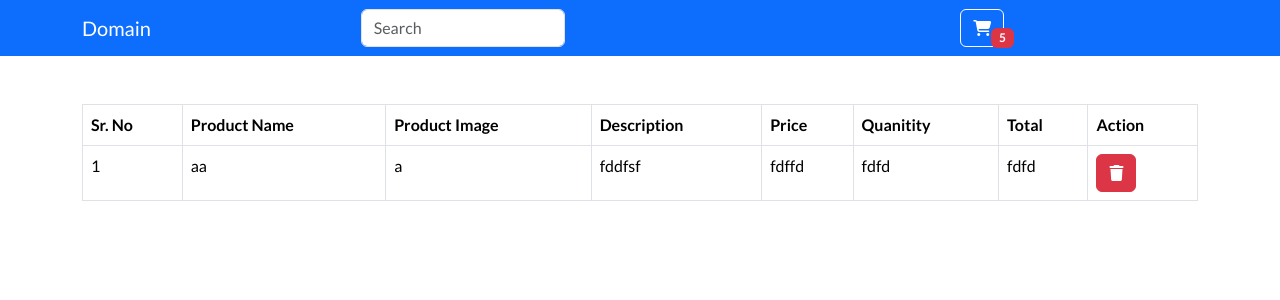
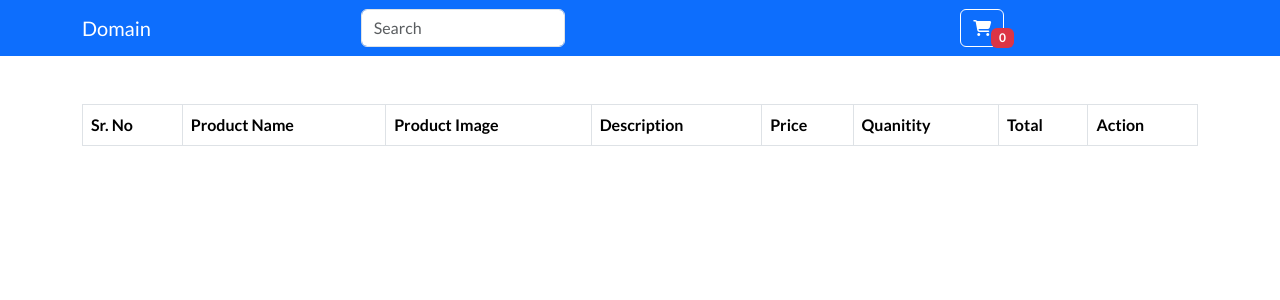
Before and after one commit to ideveshchoudhary/AddToCartFlipkart, an Angular app: page /cart in a window 1280 px wide. Shown: the top 300 px of the page. Built offline with nearby package versions, Linux system fonts and the light colour scheme; no server answers.

Commit message:
added API

```diff
--- a/src/app/cart/cart/cart.component.html
+++ b/src/app/cart/cart/cart.component.html
@@ -16,14 +16,14 @@
                         </tr>
                     </thead>
                     <tbody>
-                        <tr>
-                            <td>1</td>
-                            <td>aa</td>
-                            <td>a</td>
-                            <td>fddfsf</td>
-                            <td>fdffd</td>
-                            <td>fdfd</td>
-                            <td>fdfd</td>
+                        <tr *ngFor="let data of cartproudcts; let i = index;">
+                            <td>{{i + 1}}</td>
+                            <td>{{data.title}}</td>
+                            <td>{{data.image}}</td>
+                            <td>{{data.description}}</td>
+                            <td>{{data.price}}</td>
+                            <td>{{data.quantity}}</td>
+                            <td>{{data.total}}</td>
                             <td><button class="btn btn-danger"><i class="fa-solid fa-trash"></i></button></td>
                         </tr>
                     </tbody>
--- a/src/app/cart/cart/cart.component.ts
+++ b/src/app/cart/cart/cart.component.ts
@@ -1,5 +1,6 @@
 import { Component, OnInit } from '@angular/core';
 import { ApiServiceService } from 'src/app/services/api-service.service';
+import { CartService } from 'src/app/services/cart.service';
 
 @Component({
   selector: 'app-cart',
@@ -8,31 +9,17 @@ import { ApiServiceService } from 'src/app/services/api-service.service';
 })
 export class CartComponent implements OnInit {
   cartproudcts: any[] = [];
-  constructor(private service: ApiServiceService) {
+  grandTotal: number = 0;
+  constructor(private cart: CartService) {
 
   }
   ngOnInit(): void {
-    this.getCartProduct()
+    this.cart.getProducts()
+      .subscribe(res => {
+        this.cartproudcts = res;
+        this.grandTotal = this.cart.getTotalPrice();
+      })
   }
 
-  // getCartProduct() {
-  //   this.service.getAllProducts().subscribe((res: any) => {
-  //     this.cartproudcts = res;
-  //     console.log("cart products", this.cartproudcts);
-
-  //   })
-  // }
-  getCartProduct() {
-    this.service.getAllProducts().subscribe({
-      next: (res: any) => {
-        this.cartproudcts = res;
-        console.log("api cart", this.cartproudcts);
-      },
-      error: (error: any) => {
-        console.log("error fetching", error);
-
-      }
-    })
-  }
 
 }
--- a/src/app/header/header/header.component.html
+++ b/src/app/header/header/header.component.html
@@ -19,7 +19,7 @@
             </form>
             <a routerLink="cart"> <button class="btn btn-outline-warning text-white border-white" type="submit">
                     <i class="fa-solid fa-cart-shopping"></i>
-                    <div class="badge bg-danger">5</div>
+                    <div class="badge bg-danger">{{totalitem}}</div>
                 </button>
             </a>
         </div>
--- a/src/app/header/header/header.component.ts
+++ b/src/app/header/header/header.component.ts
@@ -1,10 +1,22 @@
-import { Component } from '@angular/core';
+import { Component, OnInit } from '@angular/core';
+import { CartService } from 'src/app/services/cart.service';
 
 @Component({
   selector: 'app-header',
   templateUrl: './header.component.html',
   styleUrls: ['./header.component.scss']
 })
-export class HeaderComponent {
+export class HeaderComponent implements OnInit {
 
+  public totalitem:any;
+
+  constructor(private cartService:CartService){}
+
+
+  ngOnInit(): void {
+    this.cartService.getProducts()
+    .subscribe(res=>{
+      this.totalitem = res.length
+    })
+  }
 }
--- a/src/app/products/products/products.component.html
+++ b/src/app/products/products/products.component.html
@@ -47,7 +47,7 @@
                     <p style="white-space:nowrap;text-overflow: ellipsis;overflow: hidden;max-width: 40ch;">
                         {{data?.description}}</p>
                     <p><b>Price</b> ₹{{data?.price}}</p>
-                    <button class="btn btn-primary">Add to cart</button>
+                    <button class="btn btn-primary" (click)="addToCart(data)">Add to cart</button>
                 </div>
             </div>
         </ng-container>
--- a/src/app/products/products/products.component.ts
+++ b/src/app/products/products/products.component.ts
@@ -1,5 +1,6 @@
 import { Component, OnInit } from '@angular/core';
 import { ApiServiceService } from 'src/app/services/api-service.service';
+import { CartService } from 'src/app/services/cart.service';
 
 @Component({
   selector: 'app-products',
@@ -8,7 +9,7 @@ import { ApiServiceService } from 'src/app/services/api-service.service';
 })
 export class ProductsComponent implements OnInit {
   products: any[] = [];
-  constructor(private service: ApiServiceService) {
+  constructor(private service: ApiServiceService, private cart: CartService) {
 
   }
   ngOnInit(): void {
@@ -18,8 +19,16 @@ export class ProductsComponent implements OnInit {
   getTheProducts() {
     this.service.getAllProducts().subscribe((res: any) => {
       this.products = res;
+      this.products.forEach((a: any) => {
+        Object.assign(a, { quantity: 1, total: a.price });
+      });
       console.log("Api wroking", this.products);
     })
+  }
+  addToCart(data: string) {
+    this.cart.addtoCart(data);
+    console.log("product added");
+
   }
 
 
--- a/src/app/services/cart.service.ts
+++ b/src/app/services/cart.service.ts
@@ -18,6 +18,7 @@ export class CartService {
     this.cartItemList.push(...product);
     this.productList.next(product);
   }
+  // For Add to cart means adding the product to cart
   addtoCart(product: any) {
     this.cartItemList.push(product);
     this.productList.next(this.cartItemList);
```
